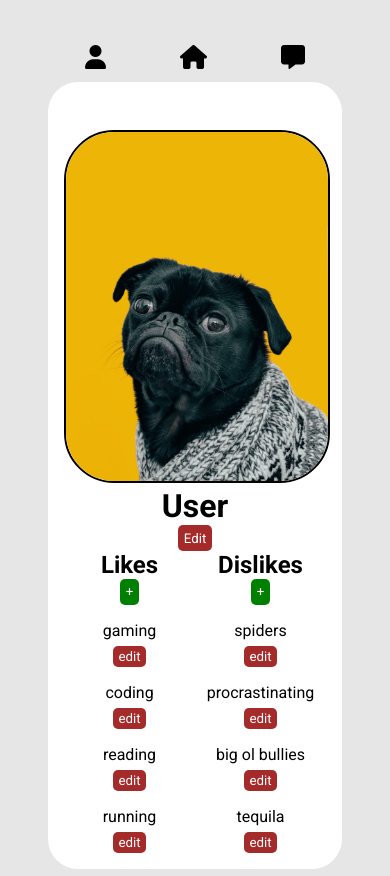
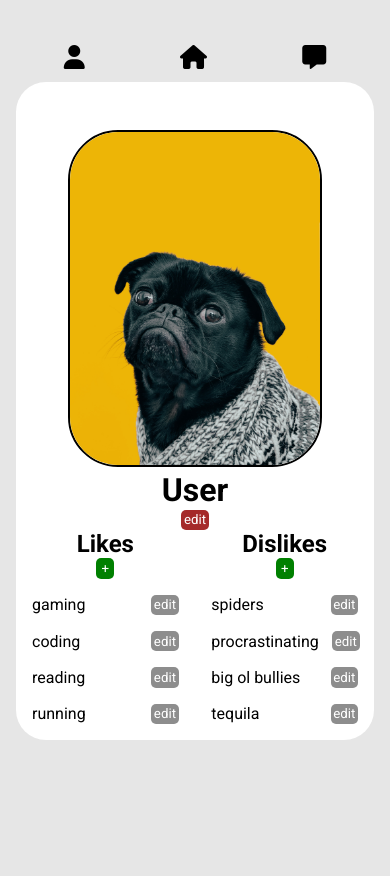
Before and after one commit to czcarrizales/social-media-app, a React (Vite) app in the folder social-media-app/: page /profile in a window 390 px wide. Built offline with nearby package versions, Linux system fonts and the light colour scheme.

Commit message:
updating responsive profile page

```diff
--- a/social-media-app/src/components/Profile.tsx
+++ b/social-media-app/src/components/Profile.tsx
@@ -1,87 +1,121 @@
-import React, { useState, useReducer } from 'react'
-import '../styles/Profile.css'
-import ProfileDislike from './ProfileDislike';
-import ProfileLike from './ProfileLike';
+import React, { useState, useReducer } from "react";
+import "../styles/Profile.css";
+import ProfileDislike from "./ProfileDislike";
+import ProfileLike from "./ProfileLike";
 
 interface Props {
   userData: any;
   dispatchUserData: any;
 }
 
-const Profile = ({userData, dispatchUserData}: Props) => {
-
-
-    const [editingName, setEditingName] = useState(false)
-    const [nameEdit, setNameEdit] = useState(userData.name)
-    const [addingLike, setAddingLike] = useState(false)
-    const [likeInput, setLikeInput] = useState('')
-    const [addingDislike, setAddingDislike] = useState(false)
-    const [dislikeInput, setDislikeInput] = useState('')
+const Profile = ({ userData, dispatchUserData }: Props) => {
+  const [editingName, setEditingName] = useState(false);
+  const [nameEdit, setNameEdit] = useState(userData.name);
+  const [addingLike, setAddingLike] = useState(false);
+  const [likeInput, setLikeInput] = useState("");
+  const [addingDislike, setAddingDislike] = useState(false);
+  const [dislikeInput, setDislikeInput] = useState("");
 
   function handleNameEdit(e: any) {
-        setNameEdit(e.target.value)
+    setNameEdit(e.target.value);
   }
 
   function submitNameEdit() {
-        dispatchUserData({type: 'setName', payload: nameEdit})
-        setEditingName(false)
+    dispatchUserData({ type: "setName", payload: nameEdit });
+    setEditingName(false);
   }
 
   function addLike() {
-        dispatchUserData({type: 'addLike', payload: likeInput})
-        setLikeInput('')
-        setAddingLike(false)
+    dispatchUserData({ type: "addLike", payload: likeInput });
+    setLikeInput("");
+    setAddingLike(false);
   }
 
   function addDislike() {
-        dispatchUserData({type: 'addDislike', payload: dislikeInput})
-        setDislikeInput('')
-        setAddingDislike(false)
-
+    dispatchUserData({ type: "addDislike", payload: dislikeInput });
+    setDislikeInput("");
+    setAddingDislike(false);
   }
 
   return (
-    <div className='profile-container'>
-        <div className='profile-image'>
-            <img src={userData.image} alt="image of current user" />
-            {editingName ? <div>
+    <div className="profile-container">
+      <div className="profile-image-container">
+        <img className="profile-picture" src={userData.image} alt="image of current user" />
+        {editingName ? (
+          <div>
             <input value={nameEdit} onChange={(e) => handleNameEdit(e)}></input>
             <button onClick={submitNameEdit}>Submit Name</button>
-            </div> : <h1>{userData.name}</h1>}
-            <button className='edit-name' onClick={() => setEditingName(true)}>Edit</button>
           </div>
-        <div className='profile-details'>
-        <div className='profile-likes'>
+        ) : (
+          <h1>{userData.name}</h1>
+        )}
+        <button className="edit-name-button" onClick={() => setEditingName(true)}>
+          edit
+        </button>
+      </div>
+      <div className="profile-details">
+        <div className="profile-likes">
           <h2>Likes</h2>
-            {addingLike ?
+          {addingLike ? (
             <div>
-            <input type="text" value={likeInput} onChange={(e) => setLikeInput(e.target.value)}/>
+              <input
+                type="text"
+                value={likeInput}
+                onChange={(e) => setLikeInput(e.target.value)}
+              />
               <button onClick={addLike}>add like</button>
-        </div> :
-            <button className='add-button' onClick={() => setAddingLike(true)}>+</button>}
+            </div>
+          ) : (
+            <button className="add-button" onClick={() => setAddingLike(true)}>
+              +
+            </button>
+          )}
           {userData.likes.map((like: any, index: number) => {
-                return <div className='all-likes'>
-                    <ProfileLike like={like} index={index} dispatchUserData={dispatchUserData} />
+            return (
+              <div className="all-likes">
+                <ProfileLike
+                  like={like}
+                  index={index}
+                  dispatchUserData={dispatchUserData}
+                />
               </div>
+            );
           })}
         </div>
-        <div className='profile-dislikes'>
+        <div className="profile-dislikes">
           <h2>Dislikes</h2>
-            {addingDislike ?
+          {addingDislike ? (
             <div>
-                <input type="text" value={dislikeInput} onChange={(e) => setDislikeInput(e.target.value)}/>
+              <input
+                type="text"
+                value={dislikeInput}
+                onChange={(e) => setDislikeInput(e.target.value)}
+              />
               <button onClick={addDislike}>add dislike</button>
-            </div> :
-            <button className='add-button' onClick={() => setAddingDislike(true)}>+</button>}
+            </div>
+          ) : (
+            <button
+              className="add-button"
+              onClick={() => setAddingDislike(true)}
+            >
+              +
+            </button>
+          )}
           {userData.dislikes.map((dislike: any, index: number) => {
-            return <div className='all-dislikes'>
-                <ProfileDislike dislike={dislike} index={index} dispatchUserData={dispatchUserData}/>
+            return (
+              <div className="all-dislikes">
+                <ProfileDislike
+                  dislike={dislike}
+                  index={index}
+                  dispatchUserData={dispatchUserData}
+                />
               </div>
-        })}</div>
+            );
+          })}
         </div>
+      </div>
+    </div>
+  );
+};
 
-    </div>
-  )
-}
-
-export default Profile
+export default Profile;
--- a/social-media-app/src/components/ProfileDislike.tsx
+++ b/social-media-app/src/components/ProfileDislike.tsx
@@ -26,12 +26,15 @@ const ProfileDislike = ({dislike, index, dispatchUserData}: Props) => {
 
   return (
     <div className='dislike-container'>
+        <div className='main-dislike-container'>
         <p>{dislike}</p>
         <button className='edit-button' onClick={() => setEditingDislike(!editingDislike)}>edit</button>
-            {editingDislike && <div>
+        </div>
+
+            {editingDislike && <div className='edit-dislike-container'>
                         <input onChange={(e) => setUpdateDislikeInput(e.target.value)} type="text" value={updateDislikeInput} />
-                        <button onClick={() => {updateDislike(index), setEditingDislike(false)}}>update</button>
-                        {editingDislike && <button className='delete' onClick={() => deleteDislike(dislike)}>delete</button>}
+                        <button className='update-button' onClick={() => {updateDislike(index), setEditingDislike(false)}}>update</button>
+                        <button className='delete-button' onClick={() => deleteDislike(dislike)}>delete</button>
                     </div>}
 
 
--- a/social-media-app/src/components/ProfileLike.tsx
+++ b/social-media-app/src/components/ProfileLike.tsx
@@ -35,12 +35,14 @@ const ProfileLike = ({like, index, dispatchUserData}: Props) => {
 
   return (
     <div className='like-container'>
-         {like}
+        <div className='main-like-container'>
+        <p className='single-like'>{like}</p>
         <button className='edit-button' onClick={() => setEditingLike(!editingLike)}>edit</button>
-            {editingLike && <div>
+        </div>
+            {editingLike && <div className='edit-like-container'>
                         <input onChange={(e) => setUpdateLikeInput(e.target.value)} type="text" value={updateLikeInput} />
-                        <button onClick={() => {updateLike(index), setEditingLike(false)}}>update</button>
-                        {editingLike && <button className='delete' onClick={() => deleteLike(like)}>delete</button>}
+                        <button className='update-button' onClick={() => {updateLike(index), setEditingLike(false)}}>update</button>
+                        <button className='delete-button' onClick={() => deleteLike(like)}>delete</button>
                     </div>}
 
 
--- a/social-media-app/src/index.css
+++ b/social-media-app/src/index.css
@@ -7,7 +7,11 @@
 }
 
 body {
-  margin: 0 3em;
+  margin: 0 1em;
   min-height: 100vh;
   background-color: hwb(0 90% 10%);
 }
+
+button {
+  cursor: pointer;
+}
--- a/social-media-app/src/styles/Messages.css
+++ b/social-media-app/src/styles/Messages.css
@@ -12,6 +12,5 @@
 
 .messages-container-send {
     align-self: flex-end;
-    border: 1px solid green;
     padding: 1em;
 }
--- a/social-media-app/src/styles/Profile.css
+++ b/social-media-app/src/styles/Profile.css
@@ -5,39 +5,45 @@
     padding: 1em;
 }
 
+.profile-image-container {
+
+}
+
 .profile-details {
     display: flex;
-    justify-content: space-around;
+    justify-content: space-between;
+    align-items: center;
 }
 
 .profile-likes {
-    width: 50%;
-}
-
-.all-likes p {
-    margin-top: 1em;
+    width: 45%;
+    max-width: 250px;
+    align-self: flex-start;
 }
 
 .profile-dislikes {
-    width: 50%;
+    width: 45%;
+    max-width: 250px;
+    align-self: flex-start;
 }
 
-.profile-container img {
+.profile-picture {
     width: 100%;
+    max-width: 250px;
     margin-top: 2em;
     border-radius: 50px;
     border: 2px solid black;
 }
 
-.profile-container .edit-name {
+.edit-button {
     border: none;
     border-radius: 5px;
-    padding: .4em;
-    background-color: brown;
+    padding: .2em;
+    background-color: rgb(141, 141, 141);
     color: white;
 }
 
-.edit-button {
+.edit-name-button {
     border: none;
     border-radius: 5px;
     padding: .2em;
@@ -45,10 +51,40 @@
     color: white;
 }
 
+.edit-button:hover {
+    cursor: pointer;
+}
+
 .add-button {
-    padding: .4em;
+    padding: .2em .4em;
     background-color: green;
     color: white;
     border: none;
     border-radius: 5px;
 }
+
+.add-button:hover {
+    cursor: pointer;
+}
+
+@media (min-width: 1000px) {
+    .profile-container {
+        display: flex;
+        justify-content: space-between;
+        align-items: center;
+    }
+
+    .profile-image-container {
+        width: 50%;
+    }
+
+    .profile-picture {
+        max-width: 500px;
+    }
+
+    .profile-details {
+        width: 50%;
+        justify-content: space-around;
+    }
+
+}
--- a/social-media-app/src/styles/ProfileDislike.css
+++ b/social-media-app/src/styles/ProfileDislike.css
@@ -1,20 +1,38 @@
 .dislike-container {
+
+}
+
+.main-dislike-container {
     display: flex;
-    flex-direction: column;
     justify-content: space-between;
     align-items: center;
     margin-top: 1em;
 }
 
-.dislike-container button {
-    padding: .2em .4em;
-    margin-top: .5em;
-}
 
 .dislike-container input {
     margin-top: .5em;
 }
 
-.dislike-container .delete {
-    margin-left: 1em;
+.edit-dislike-container {
+    display: flex;
+    flex-direction: column;
 }
+
+.update-button {
+    margin-top: 1em;
+    border: none;
+    border-radius: 5px;
+    padding: .2em;
+    background-color: yellow;
+    color: black;
+}
+
+.delete-button {
+    margin-top: 1em;
+    border: none;
+    border-radius: 5px;
+    padding: .2em;
+    background-color: red;
+    color: white;
+}
--- a/social-media-app/src/styles/ProfileLike.css
+++ b/social-media-app/src/styles/ProfileLike.css
@@ -1,20 +1,40 @@
-.like-container {
+.like-container input {
+    margin-top: .5em;
+}
+
+.main-like-container {
     display: flex;
-    flex-direction: column;
     justify-content: space-between;
     align-items: center;
     margin-top: 1em;
 }
 
-.like-container button {
-    padding: .2em .4em;
-    margin-top: .5em;
+.single-like {
 }
 
-.like-container input {
-    margin-top: .5em;
+.edit-like-container {
+    display: flex;
+    flex-direction: column;
 }
 
-.like-container .delete {
+.edit-button {
     margin-left: 1em;
 }
+
+.update-button {
+    margin-top: 1em;
+    border: none;
+    border-radius: 5px;
+    padding: .5em;
+    background-color: yellow;
+    color: black;
+}
+
+.delete-button {
+    margin-top: 1em;
+    border: none;
+    border-radius: 5px;
+    padding: .5em;
+    background-color: red;
+    color: white;
+}
```
Lines whose indentation alone changed are shown as unchanged.
